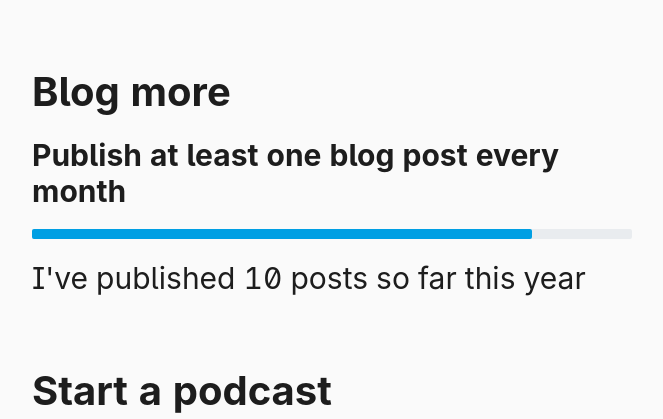
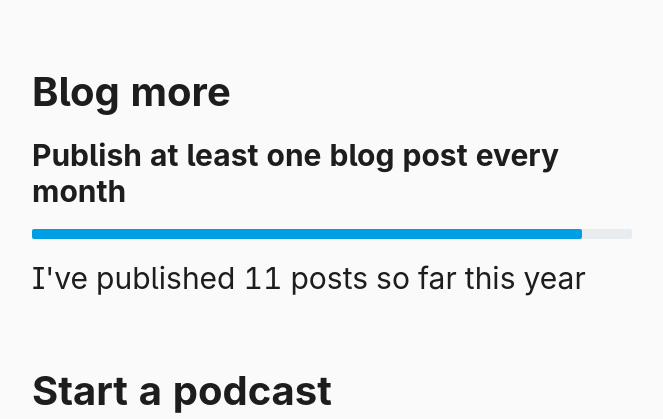
Before and after one commit to johnpeart/Goals-for-2018, a Jekyll site: the page built from index.html, in a window 1280 px wide and 900 px high, scrolled down 386 px. Shown: the top 419 px of the window, without its empty margins (173-836 px from the left). Built offline with Jekyll 4.4.1, drawn with Linux system fonts in a browser that asks for light colours; some web fonts are replaced; some of the changed text lies outside the part shown.

Commit message:
Update goal progress

```diff
--- a/_data/goals.yaml
+++ b/_data/goals.yaml
@@ -1,8 +1,8 @@
 - goal: "Blog more"
   description: "Publish at least one blog post every month"
   max: "12.0"
-  progress: "10.0"
-  comment: "I've published 10 posts so far this year"
+  progress: "11.0"
+  comment: "I've published 11 posts so far this year"
 
 - goal: "Start a podcast"
   description: "Create a podcast and publish at least 5 episodes"
```
